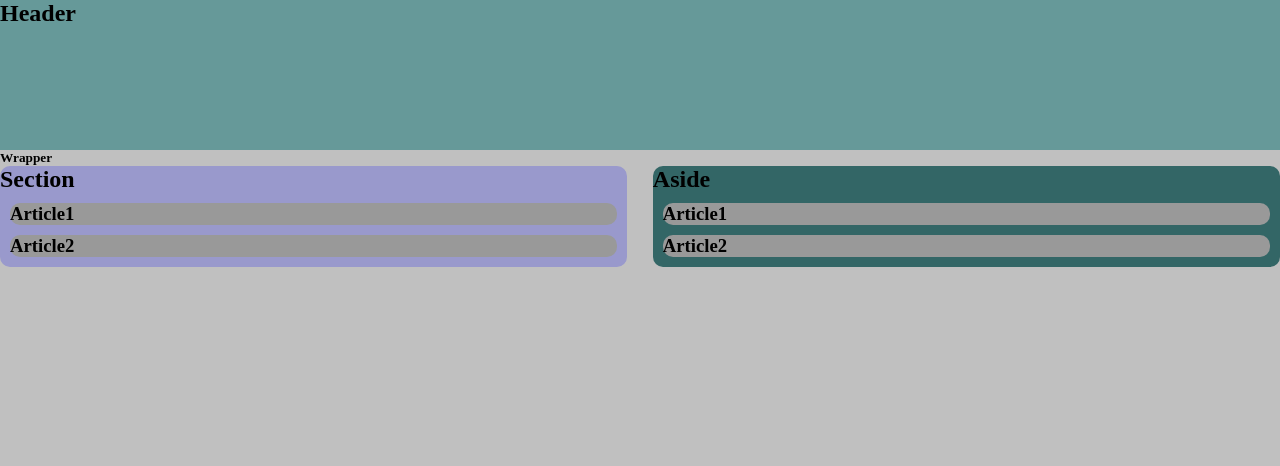
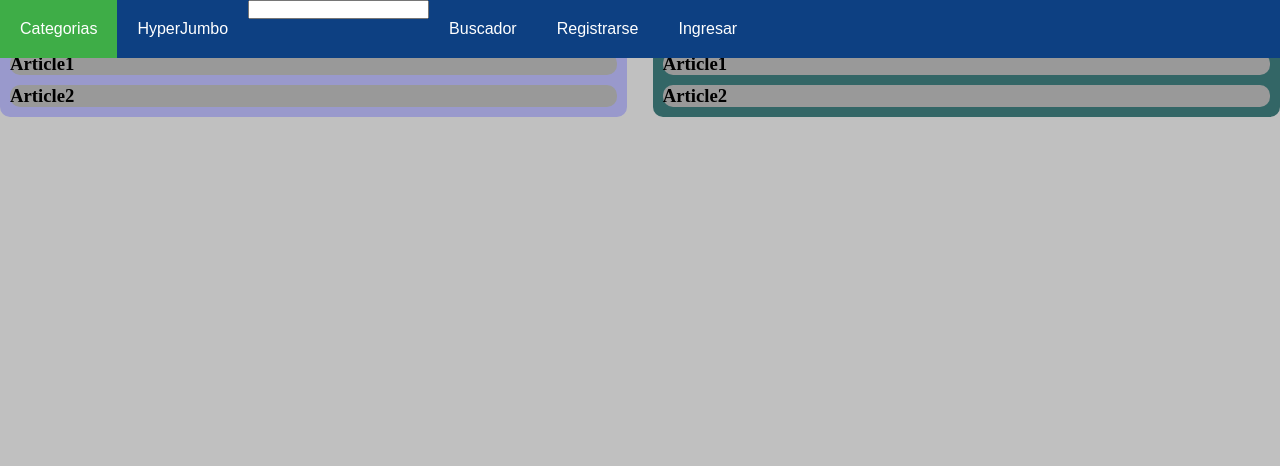
Before and after one commit to jlaya/biprod, a Django app: page / in a window 1280 px wide. Shown: the top 466 px of the page. Run offline with Django 3.2, Linux system fonts and the light colour scheme.

Commit message:
menu de navegacion

```diff
--- a/biprod/static/css/style.css
+++ b/biprod/static/css/style.css
@@ -1,19 +1,50 @@
-*{
-	padding:0;
-	margin:0;
+* {
+  padding: 0;
+  margin: 0;
 }
 
 body {
-    background-color:silver;
+  background-color: silver;
 }
 
 header {
-    background-color:#669999;
-    height: 150px;
+  background-color: #0D4082;
+  width: 100%;
+  position: fixed;
+  z-index: 100;
+}
+
+nav {
+  float: left;
+  /* Desplazamos el nav hacia la izquierda */
+}
+
+nav ul {
+  list-style: none;
+  overflow: hidden;
+  /* Limpiamos errores de float */
+}
+
+nav ul li {
+  float: left;
+  font-family: Arial, sans-serif;
+  font-size: 16px;
+}
+
+nav ul li a {
+  display: block;
+  /* Convertimos los elementos a en elementos bloque para manipular el padding */
+  padding: 20px;
+  color: #fff;
+  text-decoration: none;
+}
+
+nav ul li:hover {
+  background: #3ead47;
 }
 
 wrapper {
-    background-color:##6699CC;
+  background-color: #6599CC;
   float: overflow;
   width: 100%;
   height: auto;
@@ -21,28 +52,30 @@ wrapper {
 
 section {
   border-radius: 10px;
-    background-color:#9999CC;
+  background-color: #9999CC;
   float: left;
   width: 49%;
 }
 
 article {
   border-radius: 10px;
-    background-color:#999999;
-    margin:10px;
+  background-color: #999999;
+  margin: 10px;
 }
 
 aside {
   border-radius: 10px;
-    background-color:#336666;
+  background-color: #336666;
   float: right;
   width: 49%;
 }
 
 footer {
-    background-color:#CCFFFF;
+  background-color: #CCFFFF;
   width: 100%;
   bottom: 0;
   position: fixed;
   height: 150px;
 }
+
+/*# sourceMappingURL=style.css.map */
--- /dev/null
+++ b/biprod/static/scss/style.scss
@@ -0,0 +1,80 @@
+
+$primary-color: #0D4082;
+
+*{
+	padding:0;
+	margin:0;
+}
+
+
+
+body {
+    background-color:silver;
+}
+
+header {
+    background-color: $primary-color;
+    width: 100%;
+    position: fixed;
+    z-index: 100;
+}
+nav {
+  float: left; /* Desplazamos el nav hacia la izquierda */
+}
+
+nav ul {
+  list-style: none;
+  overflow: hidden; /* Limpiamos errores de float */
+}
+
+nav ul li {
+  float: left;
+  font-family: Arial, sans-serif;
+  font-size: 16px;
+}
+
+nav ul li a {
+  display: block; /* Convertimos los elementos a en elementos bloque para manipular el padding */
+  padding: 20px;
+  color: #fff;
+  text-decoration: none;
+}
+
+nav ul li:hover {
+  background: #3ead47;
+}
+
+wrapper {
+    background-color:#6599CC;
+    float: overflow;
+    width: 100%;
+    height: auto;
+}
+
+section {
+    border-radius: 10px;
+    background-color:#9999CC;
+    float: left;
+    width: 49%;
+}
+
+article {
+    border-radius: 10px;
+    background-color:#999999;
+    margin:10px;
+}
+
+aside {
+    border-radius: 10px;
+    background-color:#336666;
+    float: right;
+    width: 49%;
+}
+
+footer {
+    background-color:#CCFFFF;
+    width: 100%;
+    bottom: 0;
+    position: fixed;
+    height: 150px;
+}
--- a/biprod/templates/apps/home/index.html
+++ b/biprod/templates/apps/home/index.html
@@ -3,9 +3,6 @@
 {% block title %}Bienvenidos{% endblock %}
 {% block content %}
 <body>
-    <header>
-       <h2>Header</h2>
-    </header>
     <wrapper>
       <h5>Wrapper</h5>
         <section>
--- a/biprod/templates/base.html
+++ b/biprod/templates/base.html
@@ -5,7 +5,20 @@
 <title>{% block title %}{% endblock %}</title>
 <meta charset="utf-8" />
     <link href={% static "css/style.css" %} rel="stylesheet">
+
 </head>
+<header>
+   <nav>
+  		<ul>
+  			<li><a href="#">Categorias</a></li>
+  			<li><a href="#">HyperJumbo</a></li>
+        <li><input type= text ></li>
+  			<li><a href="#">Buscador</a></li>
+  			<li><a href="#">Registrarse</a></li>
+  			<li><a href="#">Ingresar</a></li>
+  		</ul>
+  	</nav>
+</header>
 {% block content %}
 {% endblock %}
 </html>
```
Also changed, not shown: 1 other file. Lines whose indentation alone changed are shown as unchanged.
